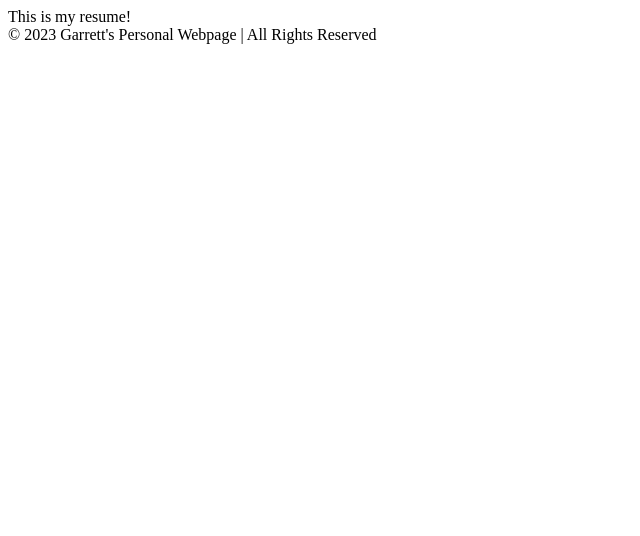
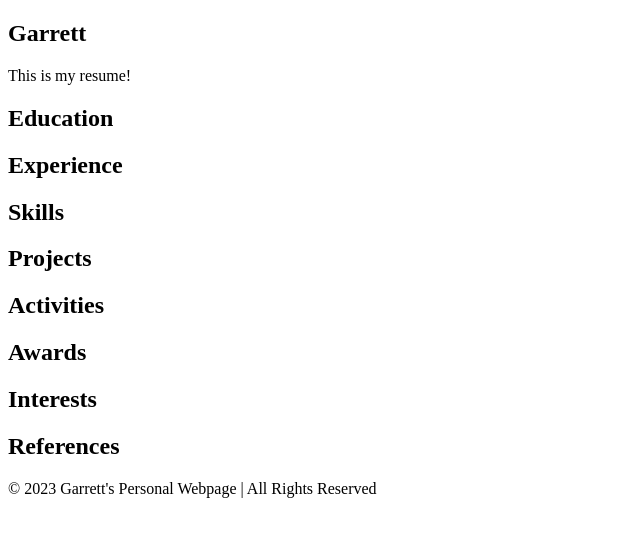
Before and after one commit to greinhard2003/greinhard2003.github.io, a plain HTML site: page resume.html in a window 1280 px wide. Shown: the whole page, without its empty margins (0-640 px from the left). Drawn offline with Linux system fonts and the light colour scheme.

Commit message:
feat: add conten to blog.html, contact.html, index.html, portfolio.html, resume.html

```diff
--- a/resume.html
+++ b/resume.html
@@ -6,15 +6,39 @@
         </title>
     </head>
     <body>
-        <nav></nav>
+        <nav class = "navbar">
+            <h1 class = "logo">Garrett</h1>
+        </nav>
         <main>
+            <div class = "resume">
             This is my resume!
-            <section></section>
-            <section></section>
-            <section></section>
-            <section></section>
-            <section></section>
+                <section class = "section">
+                    <h2 class = "section-title">Education</h2>
+                </section>
+                <section class = "section">
+                    <h2 class = "section-title">Experience</h2>
+                </section>
+                <section class = "section">
+                    <h2 class = "section-title">Skills</h2>
+                </section>
+                <section class = "section">
+                    <h2 class = "section-title">Projects</h2>
+                </section>
+                <section class = "section">
+                    <h2 class = "section-title">Activities</h2>
+                </section>
+                <section class = "section">
+                    <h2 class = "section-title">Awards</h2>
+                </section>
+                <section class = "section">
+                    <h2 class = "section-title">Interests</h2>
+                </section>
+                <section class = "section">
+                    <h2 class = "section-title">References</h2>
+                </section>
+
+            </div>
         </main>
-        <footer>© 2023 Garrett's Personal Webpage | All Rights Reserved</footer>
+        <footer class = "footer">© 2023 Garrett's Personal Webpage | All Rights Reserved</footer>
     </body>
 </html>
```
Also changed, not shown: blog.html (+4 -2 lines), contact.html (+4 -2 lines), index.html (+23 -4 lines), portfolio.html (+5 -2 lines).
